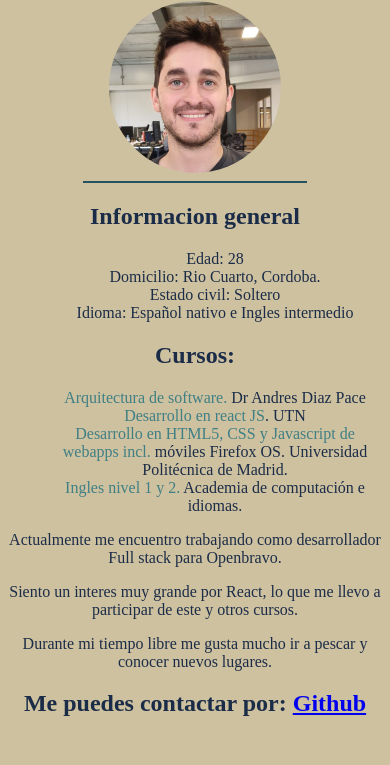
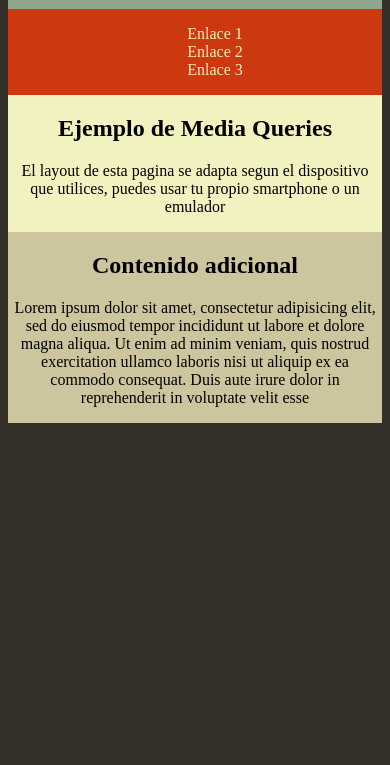
Before and after one commit to MauriDV/cursoReact, a plain HTML site: page index.html in a window 390 px wide. Shown: the part 79-844 px from the top of the page. Drawn offline with Linux system fonts and the light colour scheme.

Commit message:
media queries

```diff
--- /dev/null
+++ b/base.css
@@ -0,0 +1,78 @@
+@charset "utf-8";
+/* CSS Document */
+
+body {
+	color: #000;
+	background: #332F29;
+	font-size:100%;
+}
+#contenedor {
+	width: 800px;
+	background: #8FA68E;
+	margin-right:auto;
+	margin-left:auto;
+	overflow: hidden;
+}
+nav {
+	background: #CC3910;
+	float: left;
+	width: 160px;
+}
+ul {
+	list-style-type:none;
+}
+a {
+	color:#F1F2C0;
+	text-decoration: none;
+}
+section {
+	background: #F1F2C0;
+	float: left;
+	margin: 0 0 0 25px;
+	width: 400px;
+}
+aside {
+	background: #CCC59E;
+	float: right;
+	width: 190px;
+}
+
+@media only screen and (max-width: 768px) {
+	/* For mobile phones: */
+	body {
+		color: #000;
+		background: #332F29;
+		font-size:100%;
+		text-align: center;
+	}
+
+	#contenedor {
+		width: 100%;
+		display: flex;
+		flex-direction: column;
+		background: #8FA68E;
+		margin-left: auto;
+		margin-right: auto;
+		overflow: hidden;
+	}
+
+	section {
+		background: #F1F2C0;
+		float: left;
+		width: 100%;
+		margin: 0 0 0 0;
+	}
+
+	nav {
+		background: #CC3910;
+		float: left;
+		width: 100%;
+	}
+
+	aside {
+		background: #CCC59E;
+		float: right;
+		width: 100%;
+	}
+
+}
--- a/index.html
+++ b/index.html
@@ -1,33 +1,34 @@
 <!DOCTYPE html>
 <html lang="en">
 <head>
-    <meta charset="UTF-8">
-    <meta http-equiv="X-UA-Compatible" content="IE=edge">
-    <meta name="viewport" content="width=device-width, initial-scale=1.0">
-    <link href="styles.css" rel="stylesheet" type="text/css" media="screen"/>
-    <title>Document</title>
+  <meta charset="UTF-8">
+  <meta name="viewport" content="width=device-width, initial-scale=1.0">
+  <title>Document</title>
+  <link rel="stylesheet" href="base.css">
 </head>
 <body>
-    <h1>Mauricio Delle Vedove</h1>
-    <img src="profile.jpeg" alt="Mauricio Delle Vedove" width="172" height="172">
-    <hr>
-    <h2>Informacion general</h2>
-    <ul>
-        <li>Edad: 28</li>
-        <li>Domicilio: Rio Cuarto, Cordoba.</li>
-        <li>Estado civil: Soltero</li>
-        <li>Idioma: Español nativo e Ingles intermedio</li>
-    </ul>
-    <h2>Cursos:</h2>
-    <ul>
-        <li><span>Arquitectura de software.</span> Dr Andres Diaz Pace</li>
-        <li><span>Desarrollo en react JS</span>. UTN</li>
-        <li><span>Desarrollo en HTML5, CSS y Javascript de webapps incl.</span> móviles Firefox OS. Universidad Politécnica de Madrid.</li>
-        <li><span>Ingles nivel 1 y 2.</span> Academia de computación e idiomas.</li>
-    </ul>
-    <p>Actualmente me encuentro trabajando como desarrollador Full stack para Openbravo.</p>
-    <p>Siento un interes muy grande por React, lo que me llevo a participar de este y otros cursos.</p>
-    <p>Durante mi tiempo libre me gusta mucho ir a pescar y conocer nuevos lugares.</p>
-    <h2>Me puedes contactar por: <a href=" https://github.com/MauriDV">Github</a></h2>
+  <div id="contenedor">
+    <h1>Optimizando con CSS </h1>
+    <nav>
+      <ul>
+        <li><a href="#">Enlace 1</a></li>
+        <li><a href="#">Enlace 2</a></li>
+        <li><a href="#">Enlace 3</a></li>
+      </ul>
+    </nav>
+    <section>
+      <h2>Ejemplo de Media Queries </h2>
+      <p> El layout de esta pagina se adapta segun el dispositivo que utilices, puedes usar tu propio smartphone o un
+        emulador</p>
+      </section>
+    <aside>
+      <h2> Contenido adicional </h2>
+      <p>Lorem ipsum dolor sit amet, consectetur adipisicing elit, sed do eiusmod tempor incididunt ut labore et dolore
+        magna aliqua. Ut enim ad minim veniam, quis nostrud exercitation ullamco laboris nisi ut aliquip ex ea commodo
+        consequat. Duis aute irure dolor in reprehenderit in voluptate velit esse</p>
+      </aside>
+
+  </div>
+
 </body>
 </html>
--- a/styles.css
+++ /dev/null
@@ -1,29 +0,0 @@
-body {
-    background-color: #cec19f;
-    text-align: center;
-    color: #1b2c48;
-}
-
-ul {
-    list-style-type: none;
-}
-
-hr {
-    margin-left: 20%;
-    margin-right: 20%;
-    border: 1px solid #28515f;
-}
-
-h1 {
-    color: #1b2c48;
-}
-
-img {
-    vertical-align:middle;
-    margin:0px 50px;
-    border-radius: 50%
-}
-
-span {
-    color: #3f7f85;
-}
```
Also changed, not shown: profile.jpeg (deleted).
